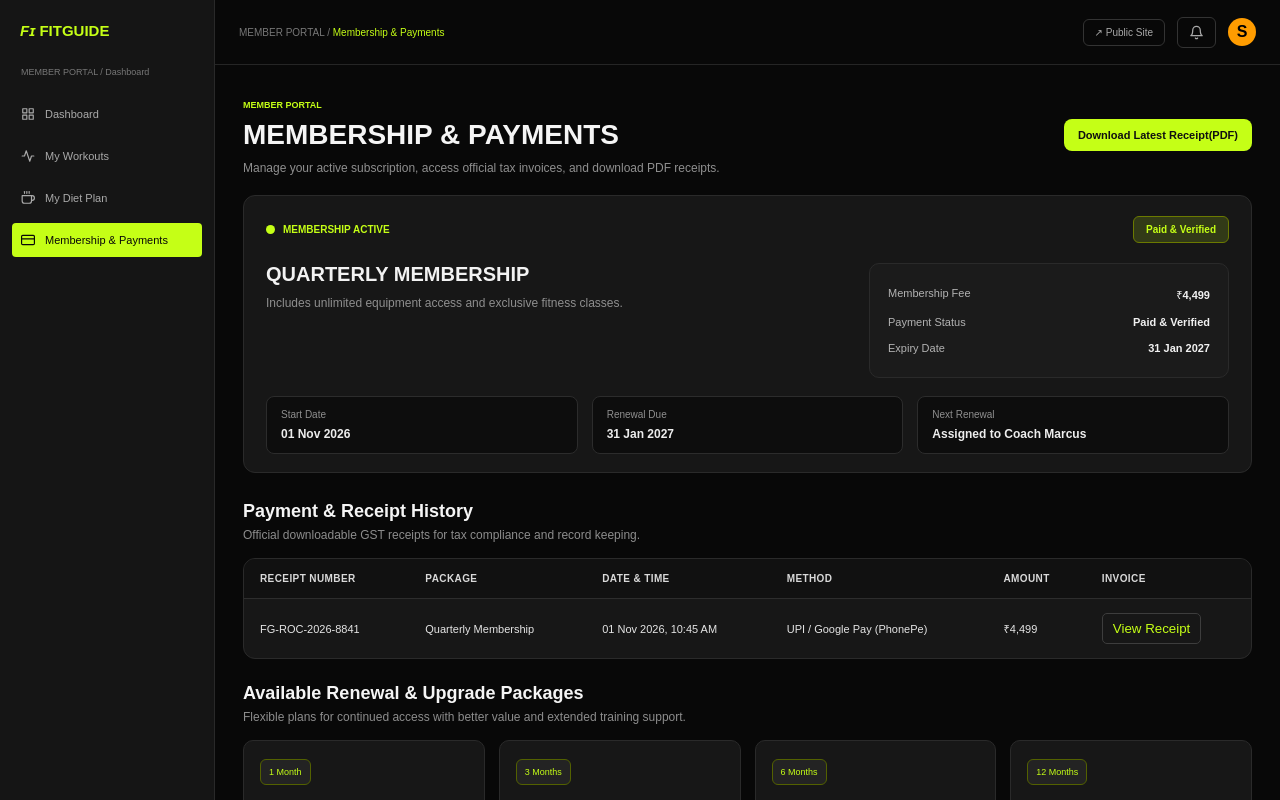
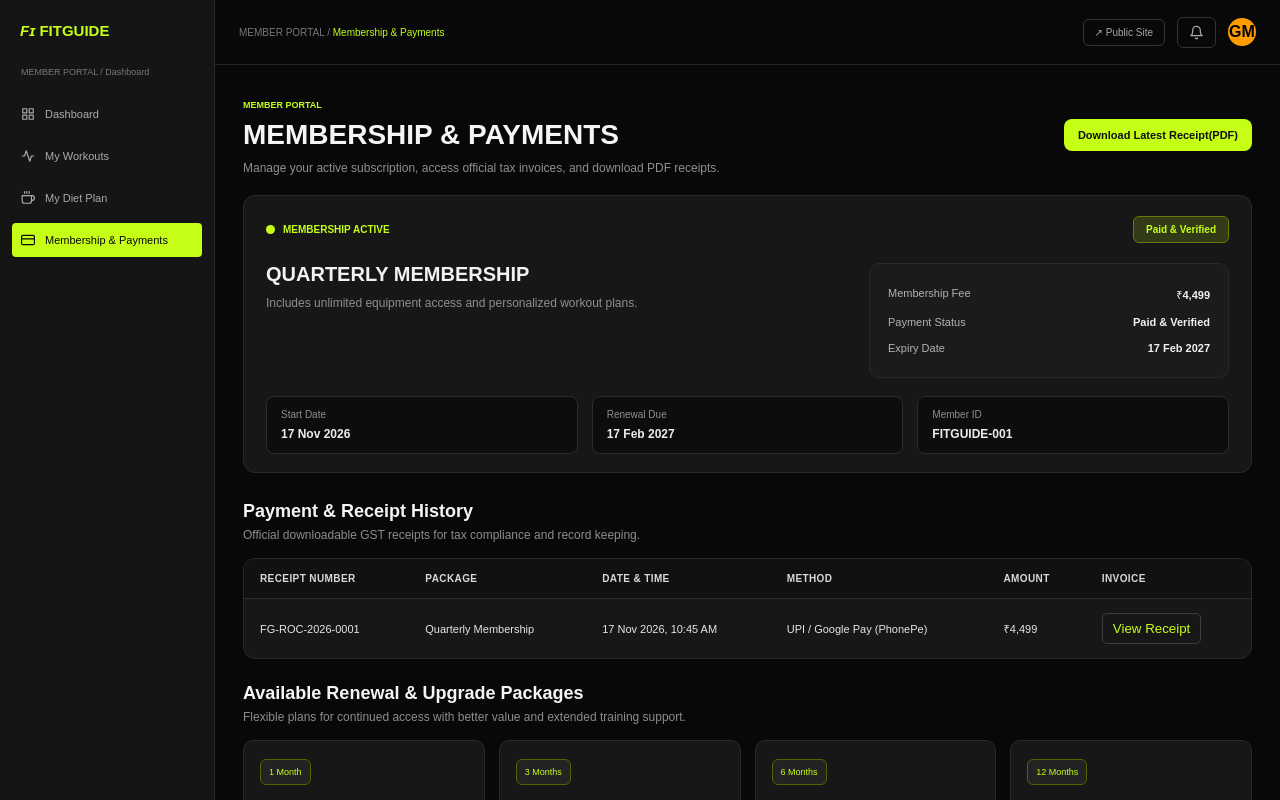
Before and after one commit to Gobi-04/gym, a React (Vite) app in the folder react/: page /dashboard in a window 1280 px wide. Both pictures are taken after a click on the button "Membership & Payments". Shown: the top 800 px of the page. Built offline with nearby package versions, Linux system fonts and the light colour scheme.

Commit message:
Change Static data to dynamic data for payment method page

```diff
--- a/react/src/components/MemberDashboard.jsx
+++ b/react/src/components/MemberDashboard.jsx
@@ -1,6 +1,8 @@
 
 
-import React, { useState } from "react";
+import React, { useState, useEffect } from "react";
+import { useNavigate } from "react-router-dom";
+import { api } from "../services/api";
 import {
   FiGrid,
   FiActivity,
@@ -225,6 +227,7 @@ const days = [
 ];
 
 function MemberDashboard() {
+  const navigate = useNavigate();
   const [activeMenu, setActiveMenu] = useState("My Workouts");
   const [activeDay, setActiveDay] = useState("Mon");
   const [activeDietDay, setActiveDietDay] = useState("Mon");
@@ -235,6 +238,96 @@ function MemberDashboard() {
     const savedDiet = localStorage.getItem("fitguide-diet");
     return savedDiet === "vegetarian" ? "vegetarian" : "non-vegetarian";
   });
+
+  // Current logged in user
+  const [currentUser, setCurrentUser] = useState(() => {
+    try {
+      const saved = localStorage.getItem("fitguideCurrentUser");
+      if (saved) return JSON.parse(saved);
+    } catch (e) {
+      console.warn("Could not parse current user:", e);
+    }
+    return {
+      name: "Guest Member",
+      email: "guest@fitguide.com",
+      phone: "+91 98765 43210",
+      plan: "Quarterly Membership",
+      id: "001",
+    };
+  });
+
+  // Fetch updated user details from backend if available
+  useEffect(() => {
+    if (currentUser?.id && typeof currentUser.id === "number") {
+      api.getUser(currentUser.id)
+        .then((fresh) => {
+          if (fresh && !fresh.error) {
+            setCurrentUser((prev) => ({ ...prev, ...fresh }));
+          }
+        })
+        .catch(() => {});
+    }
+  }, []);
+
+  const handleLogout = () => {
+    localStorage.removeItem("fitguideCurrentUser");
+    navigate("/login");
+  };
+
+  const userInitials = (currentUser?.name || "M")
+    .trim()
+    .split(" ")
+    .map((word) => word[0])
+    .join("")
+    .slice(0, 2)
+    .toUpperCase();
+
+  const memberId =
+    currentUser?.memberId ||
+    `FITGUIDE-${String(currentUser?.id || 1).padStart(3, "0")}`;
+
+  const userPlanName =
+    currentUser?.plan ||
+    currentUser?.membership?.plan_name ||
+    "Quarterly Membership";
+
+  const isAnnual =
+    userPlanName.toLowerCase().includes("annual") ||
+    userPlanName.toLowerCase().includes("12");
+  const isQuarterly =
+    userPlanName.toLowerCase().includes("quarterly") ||
+    userPlanName.toLowerCase().includes("3");
+
+  const durationStr = isAnnual ? "12 Months" : isQuarterly ? "3 Months" : "1 Month";
+  const feeAmount =
+    currentUser?.amount ||
+    (isAnnual ? 11999 : isQuarterly ? 4499 : 1499);
+  const gstAmount = Math.round(feeAmount * 0.18);
+  const totalAmount = feeAmount + gstAmount;
+
+  const now = new Date();
+  const startDateStr = now.toLocaleDateString("en-GB", {
+    day: "2-digit",
+    month: "short",
+    year: "numeric",
+  });
+
+  const expiryDateObj = new Date();
+  if (isAnnual) {
+    expiryDateObj.setFullYear(expiryDateObj.getFullYear() + 1);
+  } else if (isQuarterly) {
+    expiryDateObj.setMonth(expiryDateObj.getMonth() + 3);
+  } else {
+    expiryDateObj.setMonth(expiryDateObj.getMonth() + 1);
+  }
+  const expiryDateStr = expiryDateObj.toLocaleDateString("en-GB", {
+    day: "2-digit",
+    month: "short",
+    year: "numeric",
+  });
+
+  const paymentMethodStr =
+    currentUser?.paymentMethod || "UPI / Google Pay (PhonePe)";
 
   const currentDietPlan = dietPlanData[selectedDiet];
 
@@ -247,25 +340,25 @@ function MemberDashboard() {
 
   const paymentHistory = [
     {
-      receipt: "FG-ROC-2026-8841",
-      packageName: "Quarterly Membership",
-      date: "01 Nov 2026, 10:45 AM",
-      method: "UPI / Google Pay (PhonePe)",
-      amount: 4499,
-      gst: 1000,
-      total: 5499,
+      receipt: `FG-ROC-${now.getFullYear()}-${String(currentUser?.id || 8841).padStart(4, "0")}`,
+      packageName: userPlanName,
+      date: `${startDateStr}, 10:45 AM`,
+      method: paymentMethodStr,
+      amount: feeAmount,
+      gst: gstAmount,
+      total: totalAmount,
       status: "Paid",
       customer: {
-        name: "Karan Verma",
-        phone: "+91 98765 43210",
-        email: "karan.verma@example.com",
-        memberId: "FITGUIDE-001",
+        name: currentUser?.name || "Member",
+        phone: currentUser?.phone || "+91 98765 43210",
+        email: currentUser?.email || "member@example.com",
+        memberId: memberId,
       },
-      startDate: "01 Nov 2026",
-      expiryDate: "31 Jan 2027",
-      duration: "3 Months",
-      transactionId: "TXN-2026-8841",
-      paymentType: "Google Pay / UPI",
+      startDate: startDateStr,
+      expiryDate: expiryDateStr,
+      duration: durationStr,
+      transactionId: `TXN-${now.getFullYear()}-${String(currentUser?.id || 8841).padStart(4, "0")}`,
+      paymentType: paymentMethodStr,
     },
   ];
 
@@ -340,10 +433,10 @@ function MemberDashboard() {
         <div className="sidebar-bottom">
           <button className="menu-item">
             <FiUser />
-            <span>Profile & Settings</span>
+            <span>{currentUser.name}</span>
           </button>
 
-          <button className="logout-button">
+          <button className="logout-button" onClick={handleLogout}>
             <FiLogOut />
             Logout
           </button>
@@ -368,7 +461,7 @@ function MemberDashboard() {
           </div>
 
           <div className="header-actions">
-            <button className="public-site">
+            <button className="public-site" onClick={() => navigate("/")}>
               ↗ Public Site
             </button>
 
@@ -376,7 +469,7 @@ function MemberDashboard() {
               <FiBell />
             </button>
 
-            <div className="profile-avatar">S</div>
+            <div className="profile-avatar">{userInitials}</div>
           </div>
 
         </header>
@@ -746,14 +839,14 @@ function MemberDashboard() {
 
               <div className="membership-main-row">
                 <div className="membership-title">
-                  <h2>QUARTERLY MEMBERSHIP</h2>
-                  <p>Includes unlimited equipment access and exclusive fitness classes.</p>
+                  <h2>{userPlanName.toUpperCase()}</h2>
+                  <p>Includes unlimited equipment access and personalized workout plans.</p>
                 </div>
 
                 <div className="membership-summary-box">
                   <div className="summary-row">
                     <span>Membership Fee</span>
-                    <strong>₹4,499</strong>
+                    <strong>₹{feeAmount.toLocaleString("en-IN")}</strong>
                   </div>
                   <div className="summary-row">
                     <span>Payment Status</span>
@@ -761,7 +854,7 @@ function MemberDashboard() {
                   </div>
                   <div className="summary-row">
                     <span>Expiry Date</span>
-                    <strong>31 Jan 2027</strong>
+                    <strong>{expiryDateStr}</strong>
                   </div>
                 </div>
               </div>
@@ -769,15 +862,15 @@ function MemberDashboard() {
               <div className="membership-meta-grid">
                 <div className="meta-item">
                   <span className="meta-label">Start Date</span>
-                  <strong>01 Nov 2026</strong>
+                  <strong>{startDateStr}</strong>
                 </div>
                 <div className="meta-item">
                   <span className="meta-label">Renewal Due</span>
-                  <strong>31 Jan 2027</strong>
+                  <strong>{expiryDateStr}</strong>
                 </div>
                 <div className="meta-item">
-                  <span className="meta-label">Next Renewal</span>
-                  <strong>Assigned to Coach Marcus</strong>
+                  <span className="meta-label">Member ID</span>
+                  <strong>{memberId}</strong>
                 </div>
               </div>
             </div>
--- a/react/src/components/Payment.jsx
+++ b/react/src/components/Payment.jsx
@@ -131,34 +131,45 @@ function Payment({ initialTab = "signup" }) {
     const users = getUsers();
 
     // 1. Try saving to MySQL Database via backend
+    let savedUser = null;
     try {
       const res = await api.register({
         name: formData.name.trim(),
         email,
         phone: formData.phone,
         password: formData.password,
-        plan: chosenPlan?.name,
+        plan: chosenPlan?.name || "Monthly Starter",
         amount: chosenPlan ? parseFloat(chosenPlan.price.replace(/[^\d.]/g, "")) : 1500,
         paymentMethod: paymentMethod,
       });
       if (res?.user) {
-        localStorage.setItem("fitguideCurrentUser", JSON.stringify(res.user));
+        savedUser = res.user;
       }
     } catch (err) {
       console.warn("Backend API offline, saving to localStorage:", err.message);
     }
 
     // 2. Local storage fallback
+    const localUserRecord = {
+      id: savedUser?.id || Date.now(),
+      name: formData.name.trim(),
+      email,
+      phone: formData.phone,
+      password: formData.password,
+      plan: chosenPlan?.name || "Monthly Starter",
+      amount: chosenPlan ? parseFloat(chosenPlan.price.replace(/[^\d.]/g, "")) : 1500,
+      paymentMethod: paymentMethod,
+    };
+
     if (!users.some((u) => u.email === email || u.phone === formData.phone)) {
-      users.push({
-        name: formData.name.trim(),
-        email,
-        phone: formData.phone,
-        password: formData.password,
-        plan: chosenPlan?.name,
-      });
+      users.push(localUserRecord);
       saveUsers(users);
     }
+
+    localStorage.setItem(
+      "fitguideCurrentUser",
+      JSON.stringify(savedUser || localUserRecord)
+    );
 
     setPaid(true);
     setCurrentStep(4);
--- a/react/src/services/api.js
+++ b/react/src/services/api.js
@@ -55,5 +55,13 @@ export const api = {
     const data = await res.json();
     if (!res.ok) throw new Error(data.error || 'Failed to fetch plans');
     return data;
+  },
+
+  // 6. Fetch user details and membership
+  async getUser(userId) {
+    const res = await fetch(`${API_BASE_URL}/auth/user/${userId}`);
+    const data = await res.json();
+    if (!res.ok) throw new Error(data.error || 'Failed to fetch user');
+    return data;
   }
 };
```
